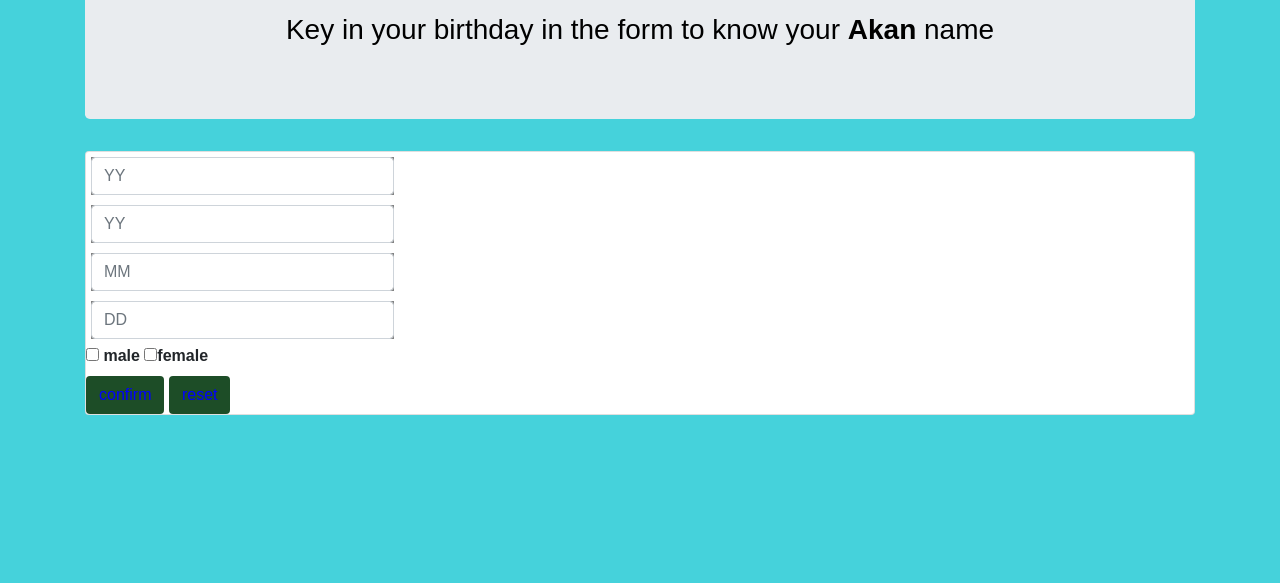
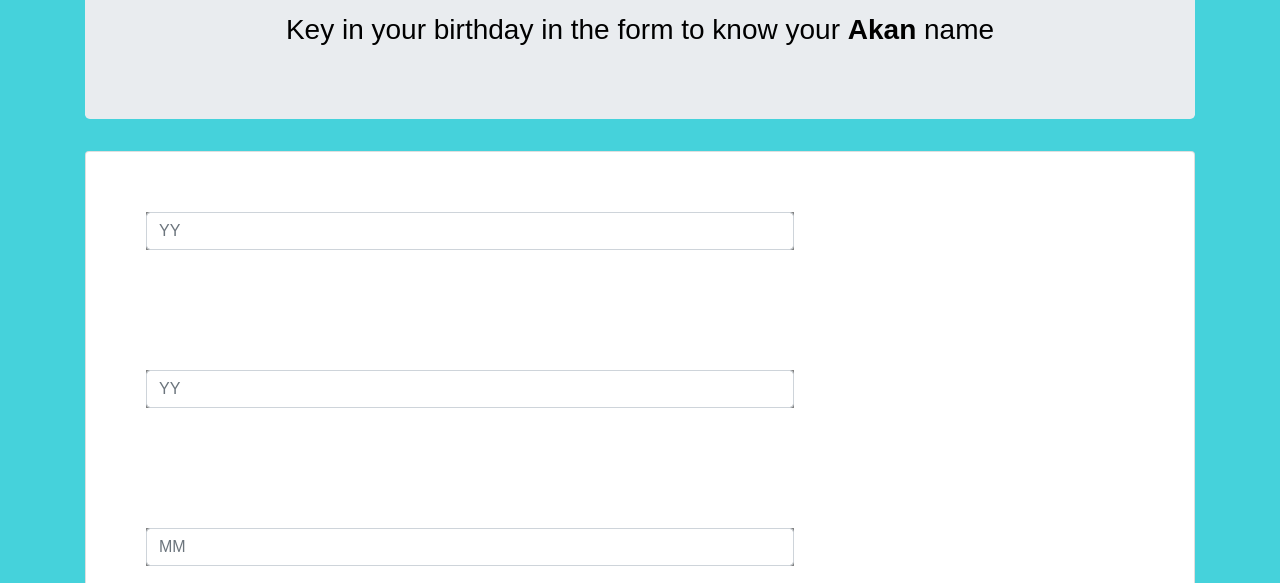
Before and after one commit to Dennis-M137/Ghana-names, a plain HTML site: page index.html in a window 1280 px wide. Shown: the part 217-800 px from the top of the page. Drawn offline with nearby package versions, Linux system fonts and the light colour scheme.

```diff
--- a/css/styles.css
+++ b/css/styles.css
@@ -24,8 +24,8 @@
 
 .form-group {
   background-color: grey;
-  margin: 5px;
-  margin-right: 800px;
+  margin: 60px;
+  margin-right: 400px;
 }
 
 #btn {
```
